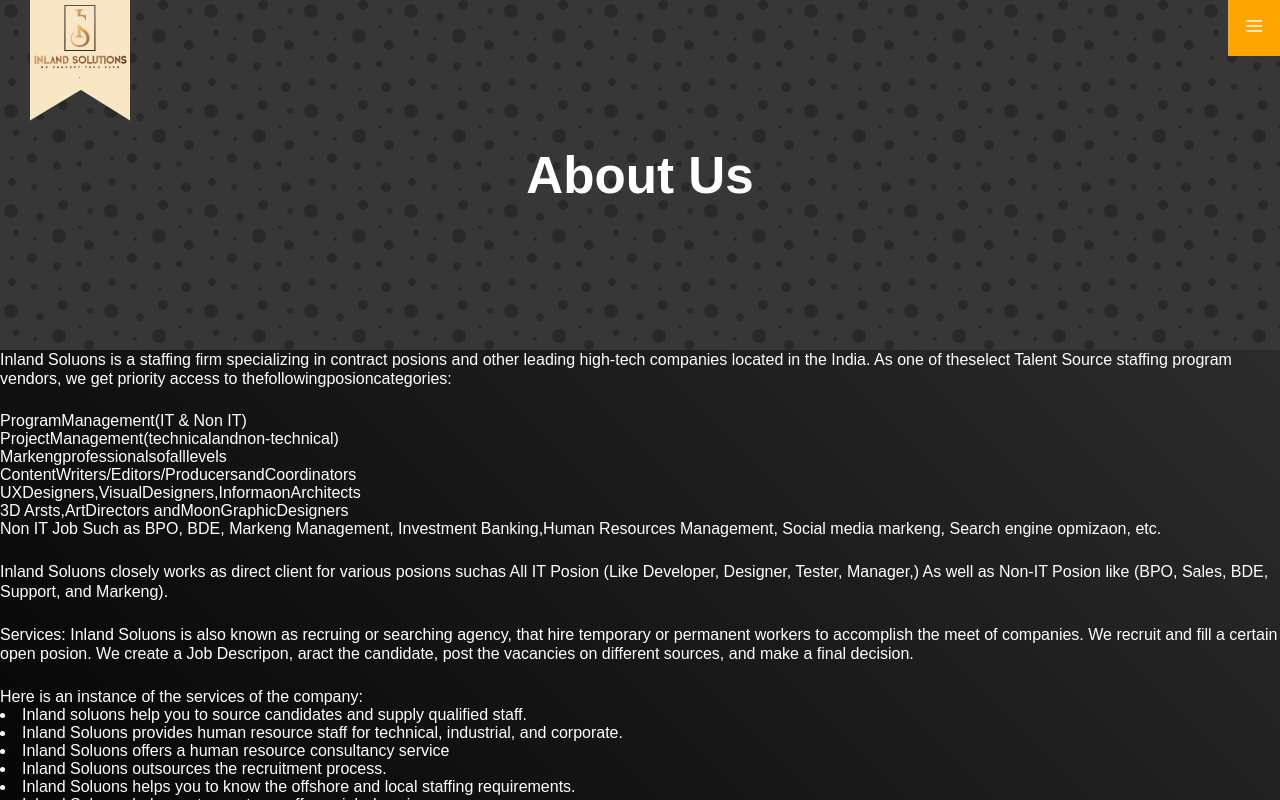
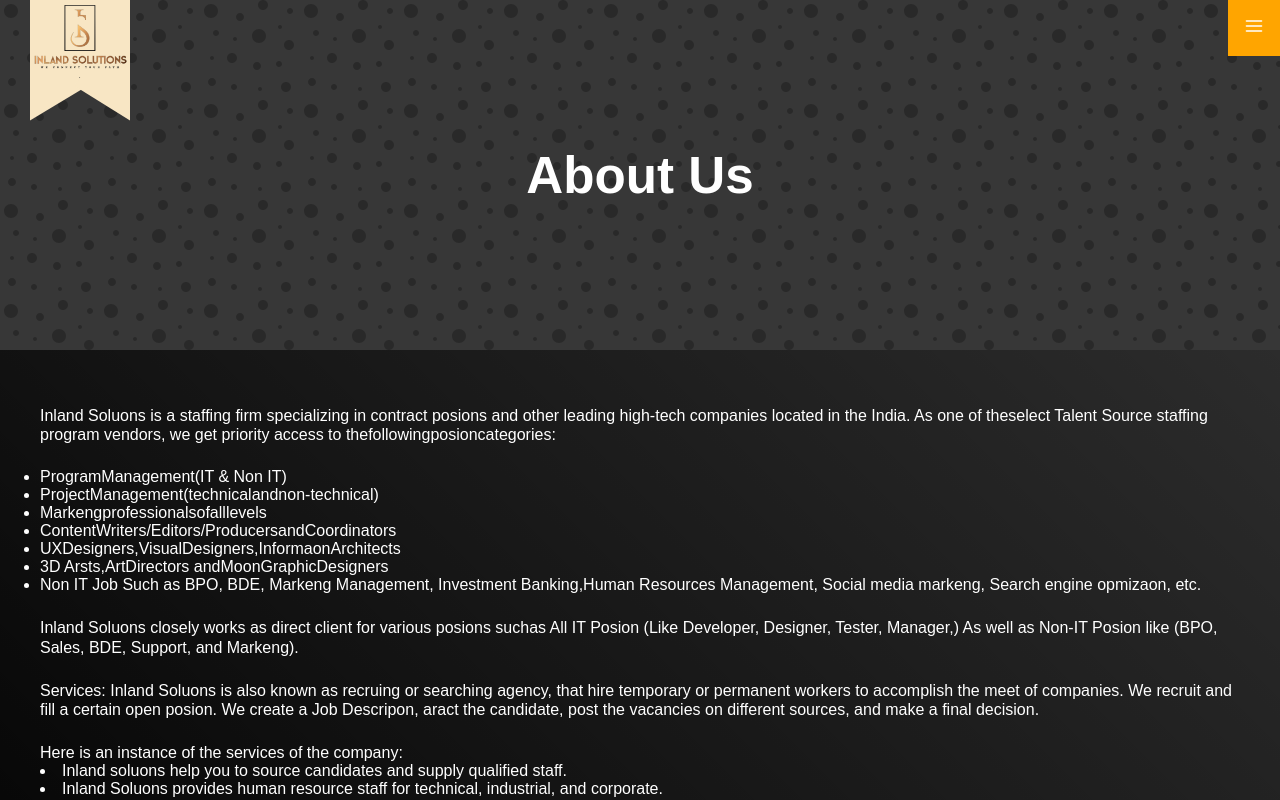
Before and after one commit to RipudamanRajput/Demoweb, a React (Create React App) app: page /Demoweb/aboutus in a window 1280 px wide. Shown: the top 800 px of the page. Built offline with nearby package versions, Linux system fonts and the light colour scheme.

Commit message:
design changes on about us page

```diff
--- a/src/Panel/Components/BodySection/AboutUs/style.css
+++ b/src/Panel/Components/BodySection/AboutUs/style.css
@@ -14,6 +14,9 @@
     display: flex;
     flex-direction: column;
     gap: 1.5rem;
+    margin: 0 auto;
+    padding: 3.5rem 0;
+    max-width: 1200px;
 }
 .aboutus-content--container p {
     line-height: 1.2rem;
```
